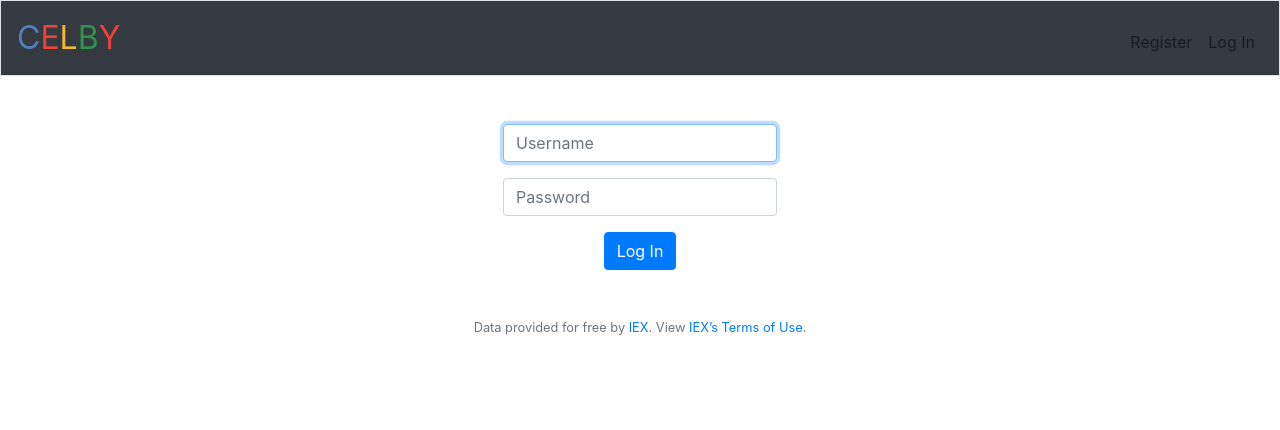
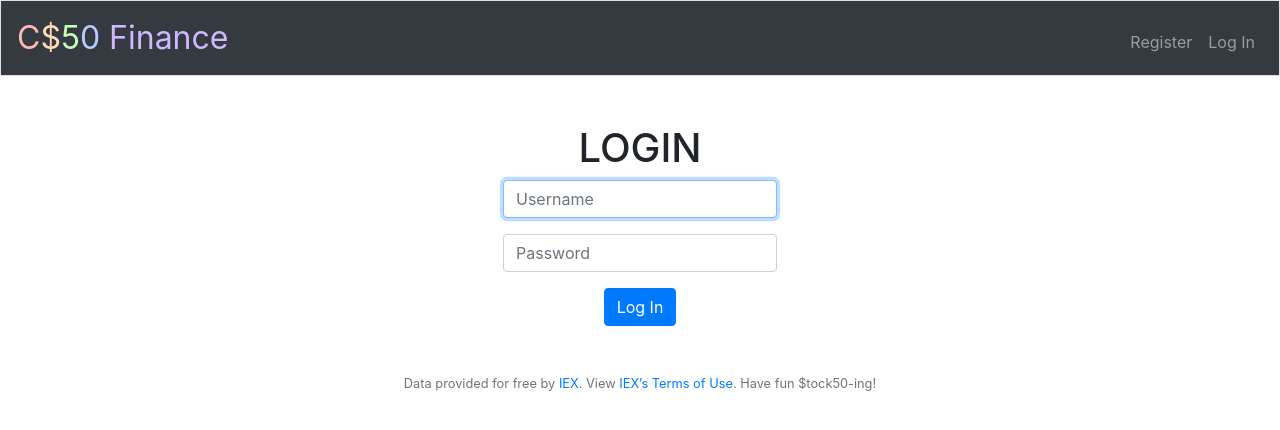
Before and after one commit to zarakhanna/cs50_final_project, a Flask app: page /login in a window 1280 px wide. Shown: the top 430 px of the page. Run offline with Flask 2, Linux system fonts and the light colour scheme; some libraries are stand-ins or nearby versions.

Commit message:
Added login/register pages by copying from the finance submission
Still need to change the title.

```diff
--- a/application.py
+++ b/application.py
@@ -79,16 +79,15 @@
         elif not request.form.get("password"):
             return apology("must provide password", 403)
 
-        # Query database for username
-        rows = db.execute("SELECT * FROM users WHERE username = :username",
-                          username=request.form.get("username"))
-
-        # Ensure username exists and password is correct
-        if len(rows) != 1 or not check_password_hash(rows[0]["hash"], request.form.get("password")):
-            return apology("invalid username and/or password", 403)
+        rows = db.execute("SELECT * FROM users WHERE (username = :username);",
+                          username=request.form.get("username"),
+                         )
+        if len(rows) == 0 or (rows and check_password_hash(rows[0]["hash"], request.form.get("password")) == False):
+            return apology("Invalid username/password")
 
         # Remember which user has logged in
         session["user_id"] = rows[0]["id"]
+        session["user_name"] = rows[0]["username"]
 
         # Redirect user to home page
         return redirect("/")
@@ -96,6 +95,7 @@
     # User reached route via GET (as by clicking a link or via redirect)
     else:
         return render_template("login.html")
+
 
 
 @app.route("/logout")
@@ -118,8 +118,42 @@
 
 @app.route("/register", methods=["GET", "POST"])
 def register():
-    """Register user"""
-    return apology("TODO")
+    #TODO = DEFINE HASH
+# Forget any user_id
+    session.clear()
+    # User reached route via POST (as by submitting a form via POST)
+    if request.method == "POST":
+
+        # Ensure username was submitted
+        if not request.form.get("username"):
+            return apology("must provide username", 403)
+
+        # Ensure password was submitted
+        elif not request.form.get("password"):
+            return apology("must provide password", 403)
+        # Ensure password was confirmed
+        elif not request.form.get("confirmation"):
+            return apology("must provide confirmation", 403)# Ensure password was confirmed
+        elif not request.form.get("confirmation") == request.form.get("password"):
+            return apology("must confirm password properly", 403)
+       # elif not len(request.form.get("password")) > 5:
+           # return apology("you must have a longer password", 403)
+                # Query database for username
+        rows = db.execute("SELECT * FROM users WHERE username = :username",
+                          username=request.form.get("username"))
+
+        # if username exists
+        if len(rows) > 0:
+            return apology("Username already taken", 403)
+        vals = [request.form.get("username"), generate_password_hash(request.form.get("password"))]
+        user_id = db.execute("INSERT INTO users (username, hash) VALUES (%s, %s)", vals)
+        # return render_template("login.html")
+        session["user_id"] = user_id
+        session["user_name"] = vals[0]
+        return redirect("/") # Redirect user to home page
+    # User reached route via GET (as by clicking a link or via redirect)
+    else:
+        return render_template("register.html")
 
 
 @app.route("/sell", methods=["GET", "POST"])
--- a/templates/layout.html
+++ b/templates/layout.html
@@ -20,32 +20,33 @@
         <script src="https://cdnjs.cloudflare.com/ajax/libs/popper.js/1.14.3/umd/popper.min.js"></script>
         <script src="https://maxcdn.bootstrapcdn.com/bootstrap/4.1.3/js/bootstrap.min.js"></script>
 
-        <title>C$50 Finance: {% block title %}{% endblock %}</title>
+        <title>CELBY: {% block title %}{% endblock %}</title>
 
     </head>
 
     <body>
 
-        <nav class="navbar navbar-expand-md navbar-light bg-dark border">
-            <a class="navbar-brand" href="/"><span class="blue">C</span><span class="red">E</span><span class="yellow">L</span><span class="green">B</span><span class="red">Y</span></a>
+        <nav class="navbar navbar-expand-md navbar-dark bg-dark border">
+            <a class="navbar-brand" href="/"><span style="color:#ffb8b8">C</span><span style="color:#ffdcb8">$</span><span style="color:#c5ffb8">5</span><span style="color:#b8caff">0</span> <span style="color:#d0b8ff">Finance</span></a>
             <button aria-controls="navbar" aria-expanded="false" aria-label="Toggle navigation" class="navbar-toggler" data-target="#navbar" data-toggle="collapse" type="button">
                 <span class="navbar-toggler-icon"></span>
             </button>
             <div class="collapse navbar-collapse" id="navbar">
                 {% if session.user_id %}
                     <ul class="navbar-nav mr-auto mt-2">
-                        <li class="nav-item"><a class="nav-link" href="/quote">Quote</a></li>
-                        <li class="nav-item"><a class="nav-link" href="/buy">Buy</a></li>
-                        <li class="nav-item"><a class="nav-link" href="/sell">Sell</a></li>
-                        <li class="nav-item"><a class="nav-link" href="/history">History</a></li>
+                        <li class="nav-item"><a class="nav-link" href="/">Home</a></li>
+                        <li class="nav-item"><a class="nav-link" href="/random">Random</a></li>
+                        <li class="nav-item"><a class="nav-link" href="/wishlist">Wishlist</a></li>
+                        <li class="nav-item"><a class="nav-link" href="/browse">Browse</a></li>
+
                     </ul>
                     <ul class="navbar-nav ml-auto mt-2">
                         <li class="nav-item"><a class="nav-link" href="/logout">Log Out</a></li>
                     </ul>
                 {% else %}
                     <ul class="navbar-nav ml-auto mt-2">
-                        <li class="nav-item"><a class="nav-link" href="/register">Register</a></li>
-                        <li class="nav-item"><a class="nav-link" href="/login">Log In</a></li>
+                        <li class="nav-item"><a class="nav-link" href="/register"><span class="red">Register</span></a></li>
+                        <li class="nav-item"><a class="nav-link" href="/login"><span class="blue">Log In</span></a></li>
                     </ul>
                 {% endif %}
             </div>
@@ -64,7 +65,7 @@
         </main>
 
         <footer class="small text-center text-muted">
-            Data provided for free by <a href="https://iextrading.com/developer">IEX</a>. View <a href="https://iextrading.com/api-exhibit-a/">IEX’s Terms of Use</a>.
+            Data provided for free by <a href="https://iextrading.com/developer">IEX</a>. View <a href="https://iextrading.com/api-exhibit-a/">IEX’s Terms of Use</a>. Have fun $tock50-ing!
         </footer>
 
     </body>
--- a/templates/login.html
+++ b/templates/login.html
@@ -5,6 +5,7 @@
 {% endblock %}
 
 {% block main %}
+    <h1>LOGIN</h1>
     <form action="/login" method="post">
         <div class="form-group">
             <input autocomplete="off" autofocus class="form-control" name="username" placeholder="Username" type="text">
```
Also changed, not shown: templates/register.html (added, +21 -0 lines), finance.db.
